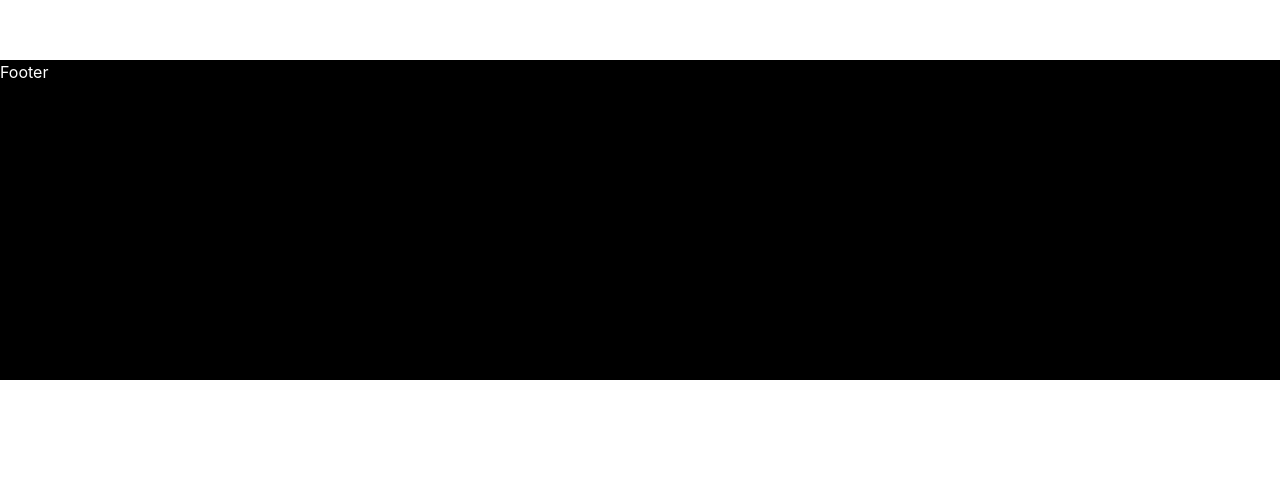
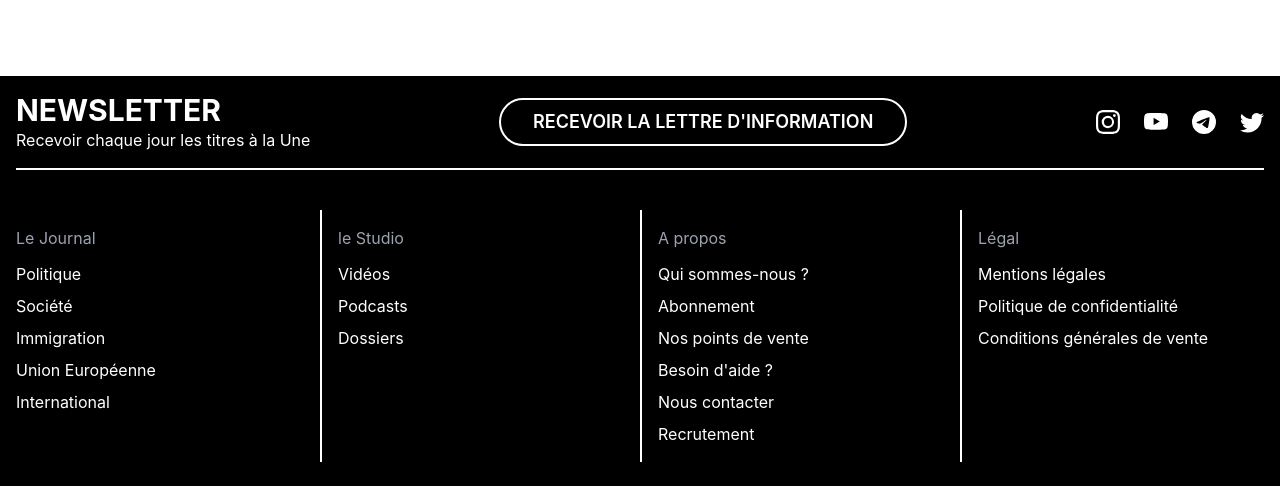
Before and after one commit to YAHYAOUI-Nabil/elhadhra, a React (Create React App) app in the folder client/: page / in a window 1280 px wide. Shown: the part 1106-1592 px from the top of the page. Before the commit the page ends 1486 px from the top, so only its background shows below. Built offline with nearby package versions, Linux system fonts and the light colour scheme.

Commit message:
create footer content

```diff
--- a/client/package.json
+++ b/client/package.json
@@ -10,6 +10,7 @@
     "axios": "^1.5.1",
     "react": "^18.2.0",
     "react-dom": "^18.2.0",
+    "react-icons": "^4.11.0",
     "react-redux": "^8.1.3",
     "react-router-dom": "^6.16.0",
     "react-scripts": "5.0.1",
--- a/client/src/components/Footer.js
+++ b/client/src/components/Footer.js
@@ -1,6 +1,122 @@
+import { NavLink } from "react-router-dom";
+import { BsInstagram, BsYoutube, BsTwitter, BsTelegram } from "react-icons/bs"
+
 const Footer = () => {
   return (
-    <div className="h-80 bg-black text-white">Footer</div>
+    <div className="bg-black text-white">
+      <div className="flex justify-between items-center m-4 py-4 border-b-2 border-white">
+        <div>
+          <h1 className="uppercase text-3xl font-bold">newsletter</h1>
+          <p>Recevoir chaque jour les titres à la Une</p>
+        </div>
+        <div className="">
+          <button className="px-8 py-2 border-2 border-white rounded-full uppercase text-lg font-semibold">recevoir la lettre d'information</button>
+        </div>
+        <div className="flex justify-between gap-6">
+          <a
+            href="https://www.youtube.com/@edenmedEtalieTunisie"
+            target="_blank"
+            rel="noreferrer"
+            className="text-white hover:opacity-80">
+              <BsInstagram className="w-6 h-6" />
+            </a>
+          <a
+            href="https://www.youtube.com/@edenmedEtalieTunisie"
+            target="_blank"
+            rel="noreferrer"
+            className="text-white hover:opacity-80">
+              <BsYoutube className="w-6 h-6" />
+            </a>
+          <a
+            href="https://www.youtube.com/@edenmedEtalieTunisie"
+            target="_blank"
+            rel="noreferrer"
+            className="text-white hover:opacity-80">
+              <BsTelegram className="w-6 h-6" />
+            </a>
+          <a
+            href="https://www.youtube.com/@edenmedEtalieTunisie"
+            target="_blank"
+            rel="noreferrer"
+            className="text-white hover:opacity-80">
+              <BsTwitter className="w-6 h-6" />
+            </a>
+        </div>
+      </div>
+      <div className="flex justify-between py-6 w-full">
+        <div className="p-4 w-1/4">
+          <p className="text-gray-400 mb-3">Le Journal</p>
+          <ul className="flex flex-col gap-2">
+            <li>
+              <NavLink to={'/'}>Politique</NavLink>
+            </li>
+            <li>
+              <NavLink to={'/'}>Société</NavLink>
+            </li>
+            <li>
+              <NavLink to={'/'}>Immigration</NavLink>
+            </li>
+            <li>
+              <NavLink to={'/'}>Union Européenne</NavLink>
+            </li>
+            <li>
+              <NavLink to={'/'}>International</NavLink>
+            </li>
+          </ul>
+        </div>
+        <div className="border-l-2 border-white p-4 w-1/4">
+          <p className="text-gray-400 mb-3">le Studio</p>
+          <ul className="flex flex-col gap-2">
+            <li>
+              <NavLink to={'/'}>Vidéos</NavLink>
+            </li>
+            <li>
+              <NavLink to={'/'}>Podcasts</NavLink>
+            </li>
+            <li>
+              <NavLink to={'/'}>Dossiers</NavLink>
+            </li>
+          </ul>
+        </div>
+        <div className="border-l-2 border-white p-4 w-1/4">
+          <p className="text-gray-400 mb-3">A propos</p>
+          <ul className="flex flex-col gap-2">
+            <li>
+              <NavLink to={'/'}>Qui sommes-nous ?</NavLink>
+            </li>
+            <li>
+              <NavLink to={'/'}>Abonnement</NavLink>
+            </li>
+            <li>
+              <NavLink to={'/'}>Nos points de vente</NavLink>
+            </li>
+            <li>
+              <NavLink to={'/'}>Besoin d'aide ?</NavLink>
+            </li>
+            <li>
+              <NavLink to={'/'}>Nous contacter</NavLink>
+            </li>
+            <li>
+              <NavLink to={'/'}>Recrutement</NavLink>
+            </li>
+          </ul>
+        </div>
+        <div className="border-l-2 border-white p-4 w-1/4">
+          <p className="text-gray-400 mb-3">Légal</p>
+          <ul className="flex flex-col gap-2">
+            <li>
+              <NavLink to={'/'}>Mentions légales</NavLink>
+            </li>
+            <li>
+              <NavLink to={'/'}>Politique de confidentialité</NavLink>
+            </li>
+            <li>
+              <NavLink to={'/'}>Conditions générales de vente</NavLink>
+            </li>
+          </ul>
+        </div>
+      </div>
+    </div>
   )
 }
 export default Footer
```
Also changed, not shown: 1 other file (tests, documents, lock files or other folders).
